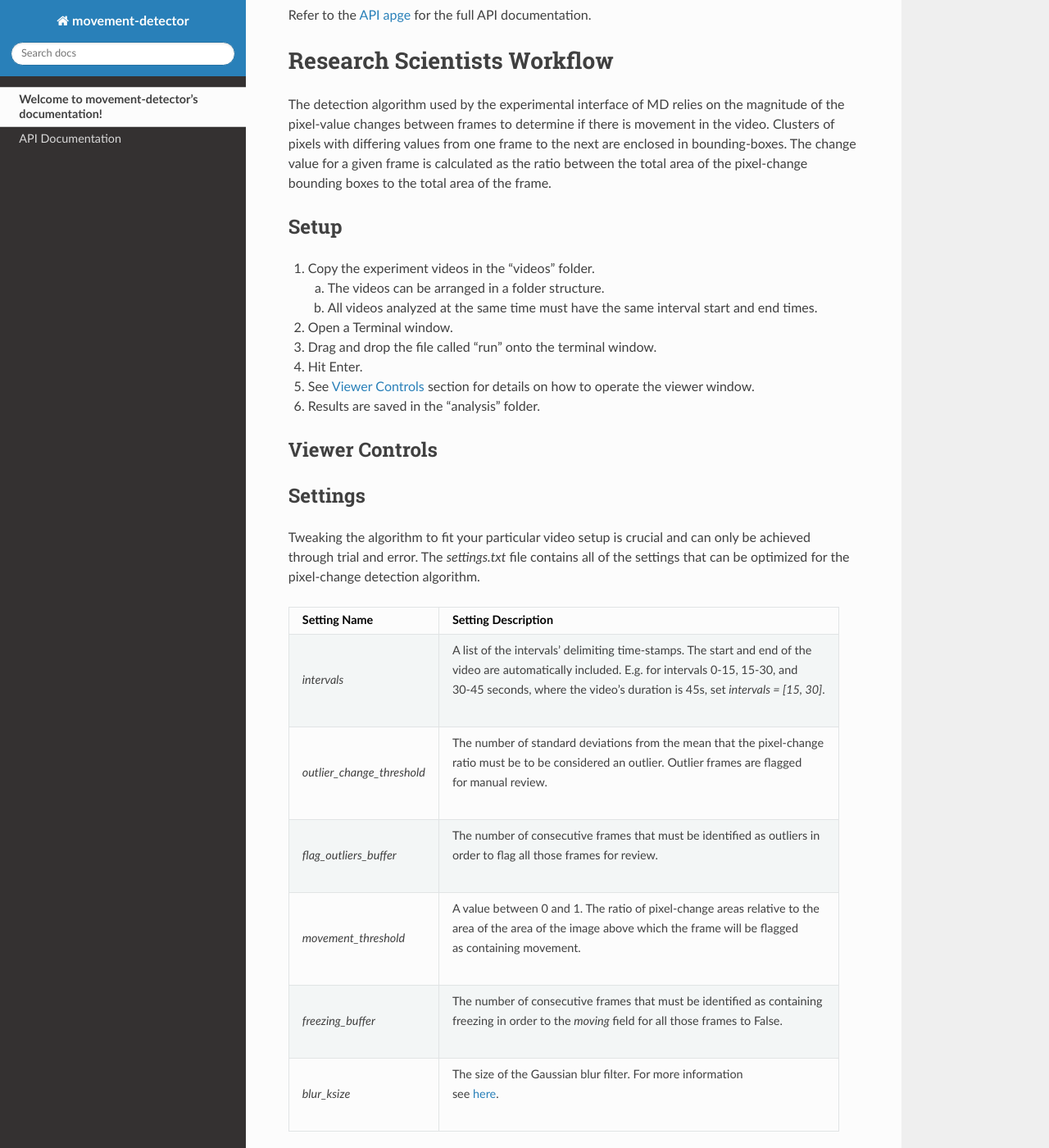
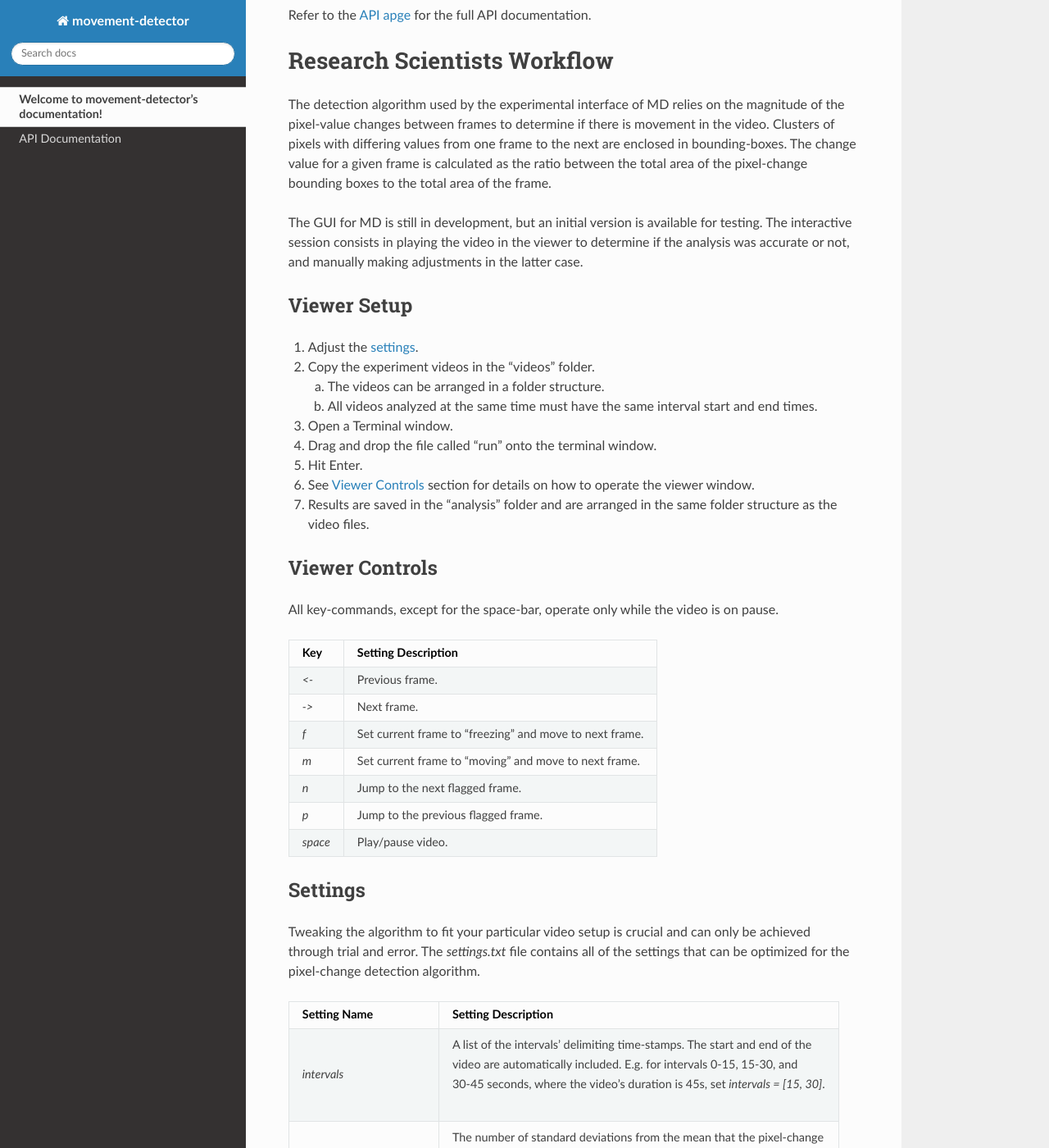
Before and after one commit to petioptrv/movement_detector, a Sphinx documentation site: the page built from docs/source/index.rst, in a window 1280 px wide and 1400 px high, scrolled down 1124 px. Shown: the whole window at 82% size. Built offline with Sphinx 7.4.7 and the Read the Docs theme 2.0.0, drawn with Linux system fonts in a browser that asks for light colours.

Commit message:
- Updated documentation.

```diff
--- a/docs/source/index.rst
+++ b/docs/source/index.rst
@@ -65,23 +65,49 @@ between frames to determine if there is movement in the video. Clusters of pixel
 to the next are enclosed in bounding-boxes. The change value for a given frame is calculated as the ratio between the
 total area of the pixel-change bounding boxes to the total area of the frame.
 
-Setup
-^^^^^
-1. Copy the experiment videos in the "videos" folder.
+The GUI for MD is still in development, but an initial version is available for testing. The interactive session
+consists in playing the video in the viewer to determine if the analysis was accurate or not, and manually making
+adjustments in the latter case.
+
+Viewer Setup
+^^^^^^^^^^^^
+#. Adjust the :ref:`settings<settings-section>`.
+#. Copy the experiment videos in the "videos" folder.
 
    a. The videos can be arranged in a folder structure.
    b. All videos analyzed at the same time must have the same interval start and end times.
 
-2. Open a Terminal window.
-3. Drag and drop the file called "run" onto the terminal window.
-4. Hit Enter.
-5. See :ref:`controls-section` section for details on how to operate the viewer window.
-6. Results are saved in the "analysis" folder.
+#. Open a Terminal window.
+#. Drag and drop the file called "run" onto the terminal window.
+#. Hit Enter.
+#. See :ref:`controls-section` section for details on how to operate the viewer window.
+#. Results are saved in the "analysis" folder and are arranged in the same folder structure as the video files.
 
 .. _controls-section:
 
 Viewer Controls
 ^^^^^^^^^^^^^^^
+All key-commands, except for the space-bar, operate only while the video is on pause.
+
++----------+---------------------------------------------------------------------------------------+
+| Key      | Setting Description                                                                   |
++==========+=======================================================================================+
+| `<-`     | Previous frame.                                                                       |
++----------+---------------------------------------------------------------------------------------+
+| `->`     | Next frame.                                                                           |
++----------+---------------------------------------------------------------------------------------+
+| `f`      | Set current frame to "freezing" and move to next frame.                               |
++----------+---------------------------------------------------------------------------------------+
+| `m`      | Set current frame to "moving" and move to next frame.                                 |
++----------+---------------------------------------------------------------------------------------+
+| `n`      | Jump to the next flagged frame.                                                       |
++----------+---------------------------------------------------------------------------------------+
+| `p`      | Jump to the previous flagged frame.                                                   |
++----------+---------------------------------------------------------------------------------------+
+| `space`  | Play/pause video.                                                                     |
++----------+---------------------------------------------------------------------------------------+
+
+.. _settings-section:
 
 Settings
 ^^^^^^^^
```
